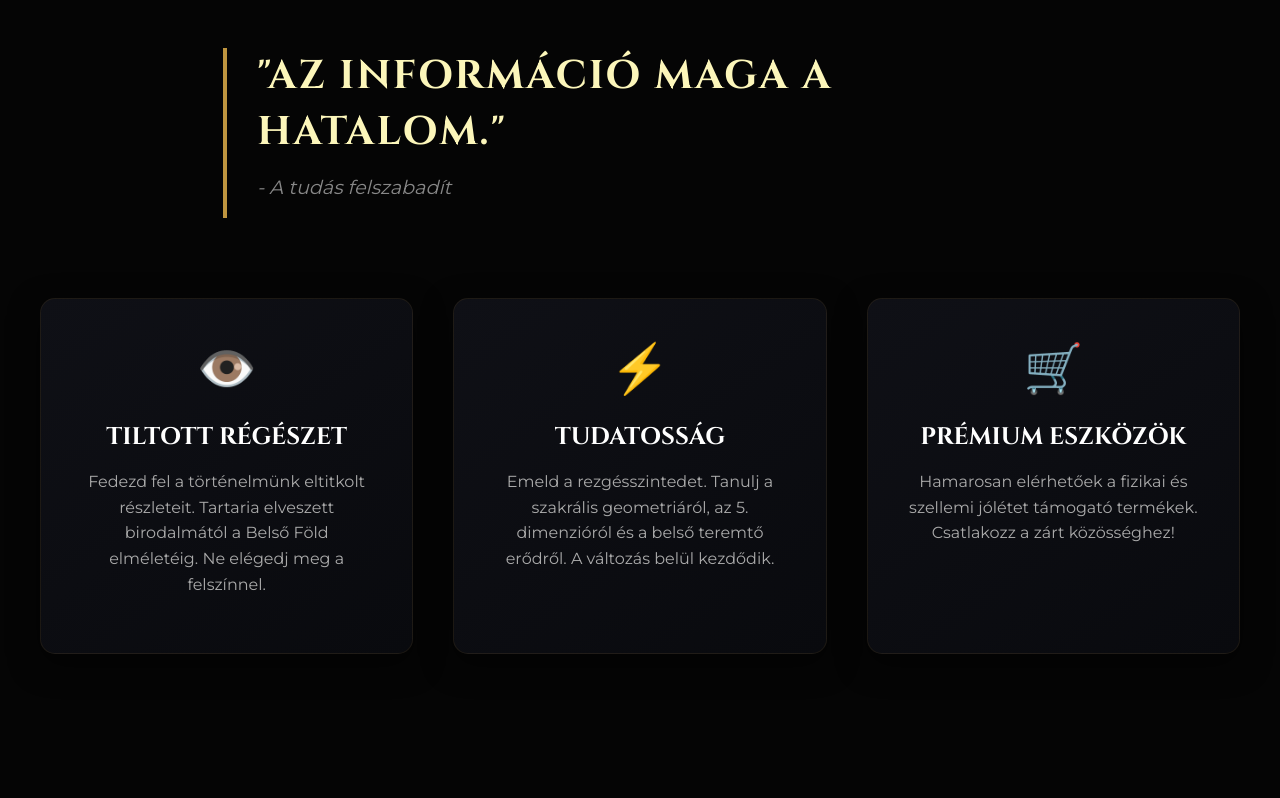
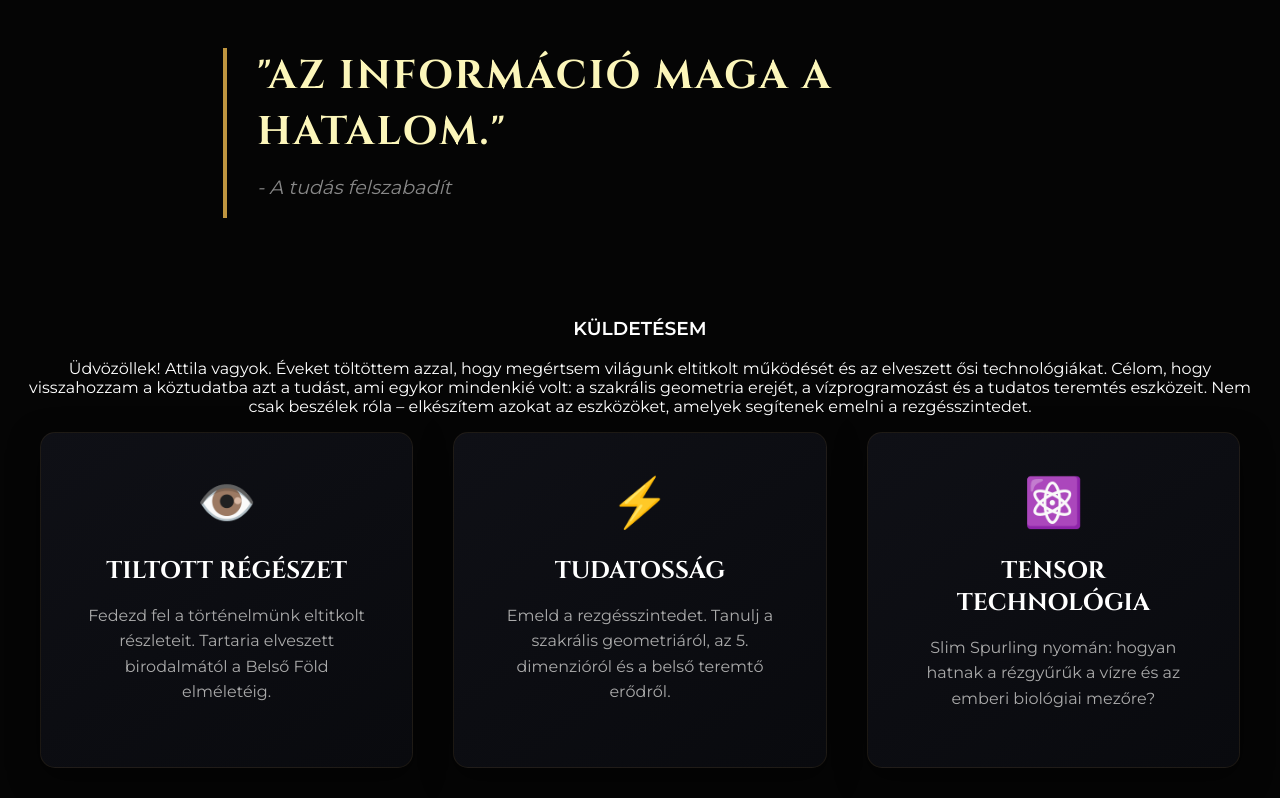
Before and after one commit to faqulord/Zenyx, a React (Create React App) app: page / in a window 1280 px wide. Shown: the part 832-1630 px from the top of the page. Built offline with nearby package versions, Linux system fonts and the light colour scheme.

Commit message:
Update ContentSection.js

```diff
--- a/src/components/ContentSection.js
+++ b/src/components/ContentSection.js
@@ -3,22 +3,32 @@ import './ContentSection.css';
 
 function ContentSection() {
   return (
-    <div className='content-container'>
+    <div className='content-container' id='tudastar'> {/* Itt az ID a gombhoz! */}
 
-      {/* 1. AZ IDÉZET - KÖZPONTI ELEM */}
+      {/* 1. AZ IDÉZET */}
       <div className='quote-box'>
         <h2 className='quote-text'>"AZ INFORMÁCIÓ MAGA A HATALOM."</h2>
         <p className='quote-author'>- A tudás felszabadít</p>
       </div>
 
-      {/* 2. SZOLGÁLTATÁSOK / INFO KÁRTYÁK */}
+      {/* 2. RÓLAM / KÜLDETÉS (ÚJ RÉSZ ATTILÁNAK) */}
+      <div className='about-section'>
+        <h3 className='section-header'>KÜLDETÉSEM</h3>
+        <p className='about-text'>
+          Üdvözöllek! Attila vagyok. Éveket töltöttem azzal, hogy megértsem világunk eltitkolt működését és az elveszett ősi technológiákat.
+          Célom, hogy visszahozzam a köztudatba azt a tudást, ami egykor mindenkié volt: a szakrális geometria erejét,
+          a vízprogramozást és a tudatos teremtés eszközeit. Nem csak beszélek róla – elkészítem azokat az eszközöket,
+          amelyek segítenek emelni a rezgésszintedet.
+        </p>
+      </div>
+
+      {/* 3. TUDÁS KÁRTYÁK */}
       <div className='info-grid'>
         <div className='info-card'>
           <div className='card-icon'>👁️</div>
           <h3 className='card-title'>TILTOTT RÉGÉSZET</h3>
           <p className='card-desc'>
             Fedezd fel a történelmünk eltitkolt részleteit. Tartaria elveszett birodalmától a Belső Föld elméletéig.
-            Ne elégedj meg a felszínnel.
           </p>
         </div>
 
@@ -27,21 +37,19 @@ function ContentSection() {
           <h3 className='card-title'>TUDATOSSÁG</h3>
           <p className='card-desc'>
             Emeld a rezgésszintedet. Tanulj a szakrális geometriáról, az 5. dimenzióról és a belső teremtő erődről.
-            A változás belül kezdődik.
           </p>
         </div>
 
         <div className='info-card'>
-          <div className='card-icon'>🛒</div>
-          <h3 className='card-title'>PRÉMIUM ESZKÖZÖK</h3>
+          <div className='card-icon'>⚛️</div>
+          <h3 className='card-title'>TENSOR TECHNOLÓGIA</h3>
           <p className='card-desc'>
-            Hamarosan elérhetőek a fizikai és szellemi jólétet támogató termékek.
-            Csatlakozz a zárt közösséghez!
+            Slim Spurling nyomán: hogyan hatnak a rézgyűrűk a vízre és az emberi biológiai mezőre?
           </p>
         </div>
       </div>
 
-      {/* 3. SOCIAL MÉDIA SZEKCIÓ */}
+      {/* 4. SOCIAL MÉDIA */}
       <div className='social-section'>
         <h3 className='social-title'>CSATLAKOZZ A KÖZÖSSÉGHEZ</h3>
         <div className='social-buttons'>
```
